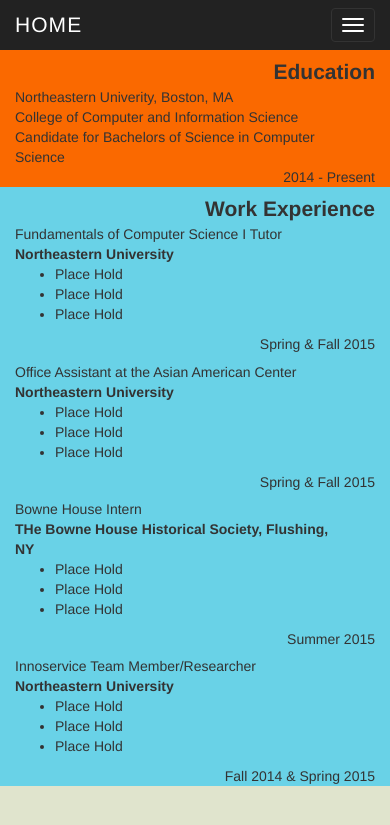
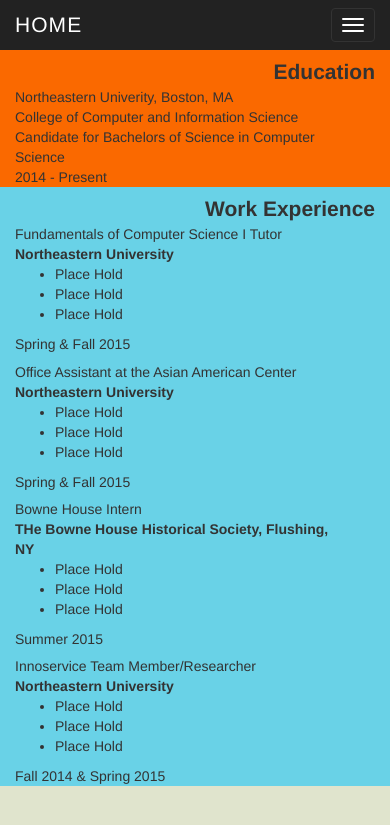
Before and after one commit to Guo-William/Personal-Website, a PHP site: page /pages/Resume.php in a window 390 px wide. Shown: the top 825 px of the page. Run offline with PHP 8.4, Linux system fonts and the light colour scheme; some libraries are stand-ins or nearby versions.

Commit message:
Fixing md

```diff
--- a/CSS/styling.css
+++ b/CSS/styling.css
@@ -182,5 +182,5 @@ p.project-description
 
 .resume-dates
 {
-  float: right;
+  float: left;
 }
--- a/pages/Resume.php
+++ b/pages/Resume.php
@@ -33,10 +33,9 @@
           Candidate for Bachelors of Science in Computer Science
         </div>
 
-        <div class="col-xs-12 col-sm-12 col-md-1 col-lg-1">
+        <div class="col-xs-12 col-sm-1 col-md-1 col-lg-1">
           <span class="resume-dates">2014 - Present</span>
         </div>
-        <div class="hidden-xs hidden-sm col-md-1 col-lg-1"></div>
       </div>
 
       <div class="row row-top-buffer work-exp-color">
@@ -53,10 +52,9 @@
             <li>Place Hold</li>
           </ul>
         </div>
-        <div class="col-xs-12 col-sm-12 col-md-1 col-lg-1">
+        <div class="col-xs-12 col-sm-1 col-md-1 col-lg-1">
           <span class="resume-dates">Spring & Fall 2015</span>
         </div>
-        <div class="hidden-xs hidden-sm col-md-1 col-lg-1"></div>
       </div>
 
       <div class="row row-top-buffer work-exp-color">
@@ -69,10 +67,9 @@
             <li>Place Hold</li>
           </ul>
         </div>
-        <div class="col-xs-12 col-sm-12 col-md-1 col-lg-1">
+        <div class="col-xs-12 col-sm-1 col-md-1 col-lg-1">
           <span class="resume-dates">Spring & Fall 2015</span>
         </div>
-        <div class="hidden-xs hidden-sm col-md-1 col-lg-1"></div>
       </div>
 
       <div class="row row-top-buffer work-exp-color">
@@ -85,7 +82,7 @@
             <li>Place Hold</li>
           </ul>
         </div>
-        <div class="col-xs-12 col-sm-12 col-md-1 col-lg-1">
+        <div class="col-xs-12 col-sm-1 col-md-1 col-lg-1">
           <span class="resume-dates">Summer 2015</span>
         </div>
       </div>
@@ -100,7 +97,7 @@
             <li>Place Hold</li>
           </ul>
         </div>
-        <div class="col-xs-12 col-sm-12 col-md-1 col-lg-1">
+        <div class="col-xs-12 col-sm-1 col-md-1 col-lg-1">
           <span class="resume-dates">Fall 2014 & Spring 2015</span>
         </div>
       </div>
```
